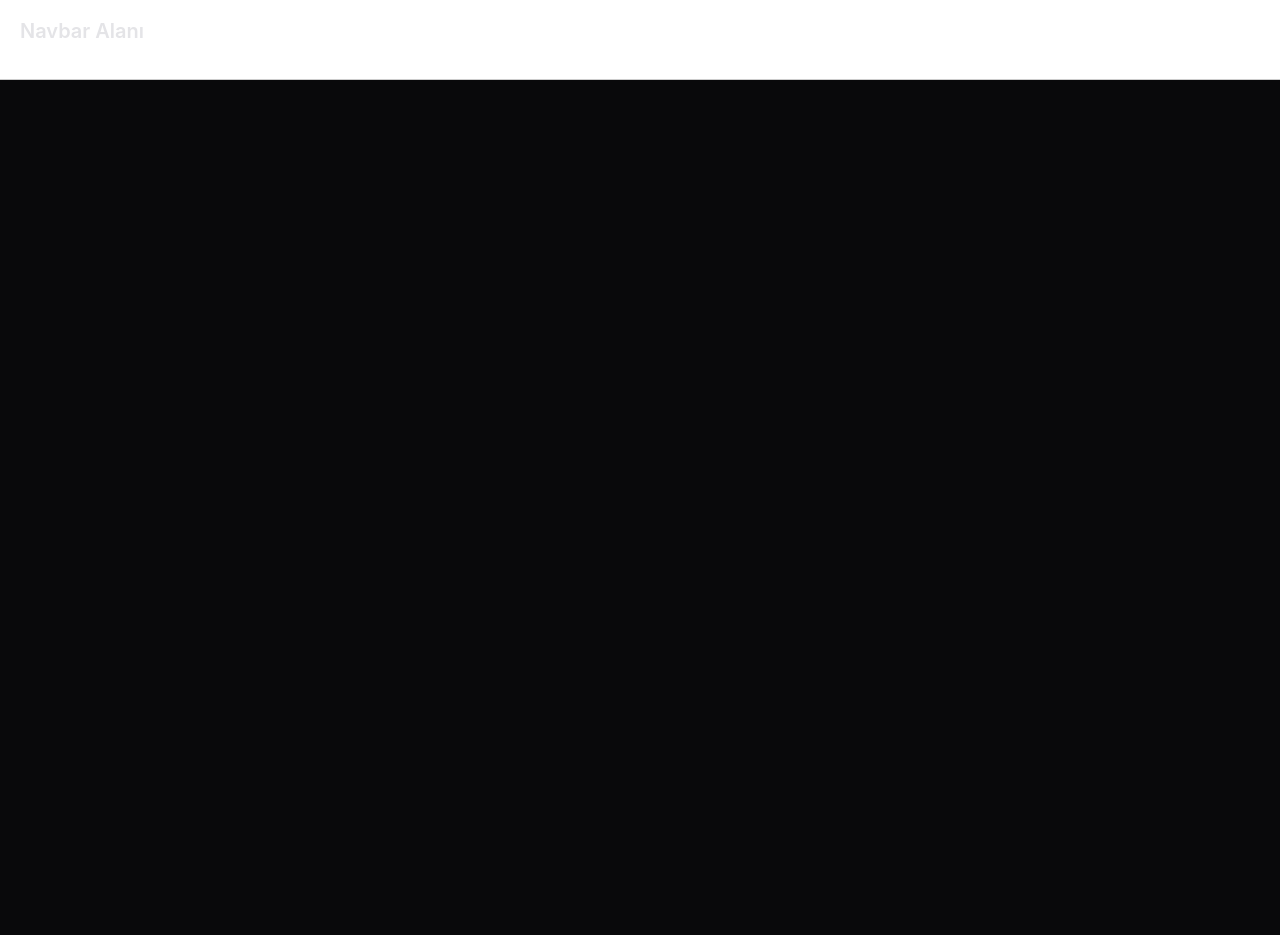
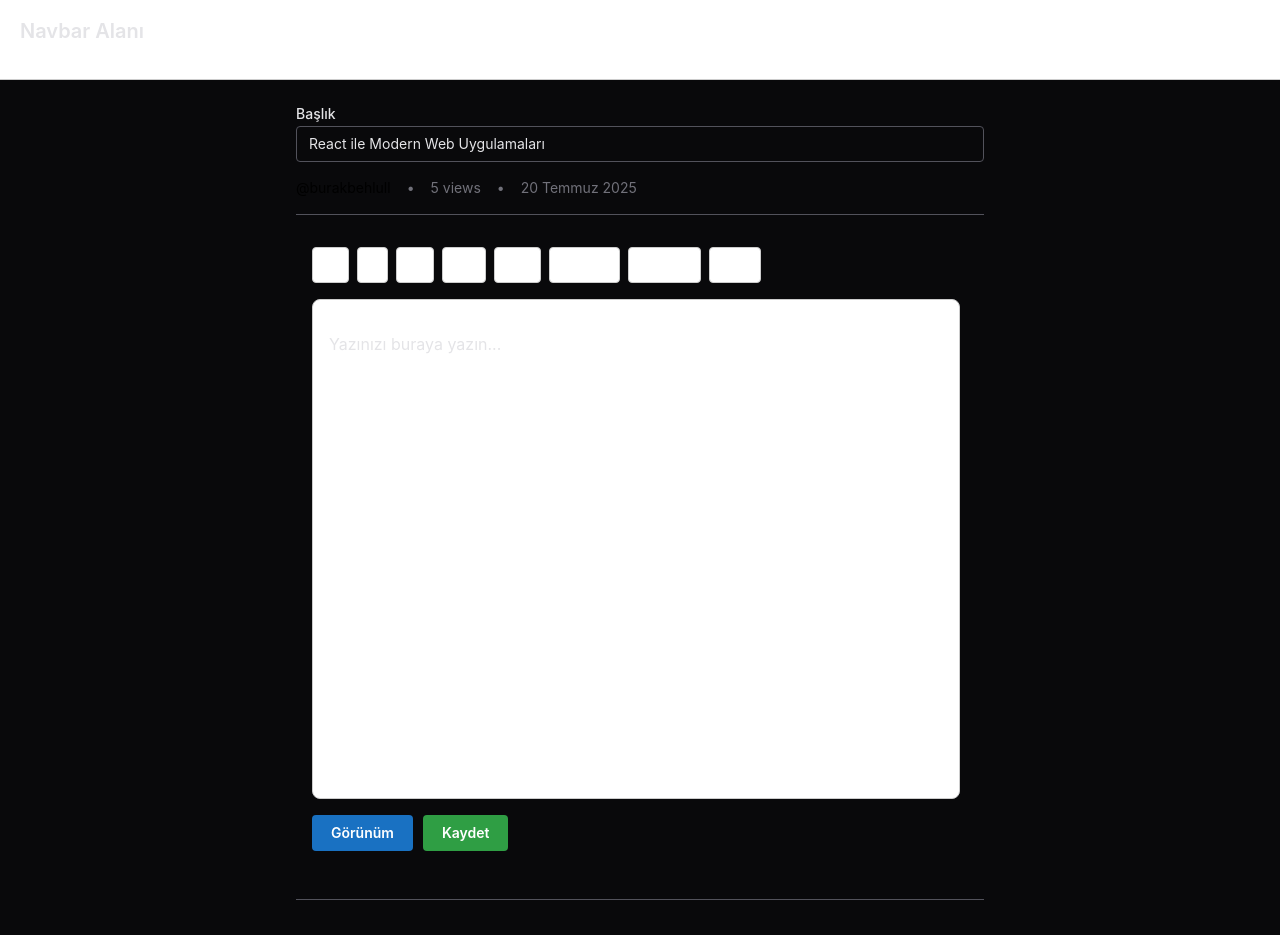
Before and after one commit to burakbehlull/blog-app-with-api, a React (Vite) app: page /create-post in a window 1280 px wide. Shown: the top 935 px of the page. Before the commit the page ends 800 px from the top, so only its background shows below. Built offline with nearby package versions, Linux system fonts and the light colour scheme.

Commit message:
feat: Create editor component and create post page

```diff
--- a/package.json
+++ b/package.json
@@ -12,6 +12,8 @@
   "dependencies": {
     "@mantine/core": "^8.1.3",
     "@mantine/hooks": "^8.1.3",
+    "@tiptap/react": "^3.0.7",
+    "@tiptap/starter-kit": "^3.0.7",
     "axios": "^1.10.0",
     "react": "^18.3.1",
     "react-dom": "^18.3.1",
--- /dev/null
+++ b/src/components/TiptapEditor.tsx
@@ -0,0 +1,69 @@
+import { useEditor, EditorContent } from '@tiptap/react';
+import StarterKit from '@tiptap/starter-kit';
+import Underline from '@tiptap/extension-underline';
+import CodeBlock from '@tiptap/extension-code-block';
+
+import { Button, Flex } from "@mantine/core";
+
+import React from 'react';
+
+export default function TiptapEditor({ onSave, onShow }) {
+  const editor = useEditor({
+    extensions: [
+      StarterKit,
+      Underline,
+      CodeBlock,
+    ],
+    content: '<p>Yazınızı buraya yazın...</p>',
+  });
+
+  if (!editor) return null;
+
+  const ButtonStyle = {
+    marginRight: '0.5rem',
+    padding: '0.4rem 0.8rem',
+    borderRadius: '4px',
+    border: '1px solid #ccc',
+    background: '#fff',
+    cursor: 'pointer',
+  }
+
+  const showHandle = () => {
+	if (editor) {
+		const html = editor.getHTML();
+		onShow(html);
+	}
+  }
+
+  return (
+    <div style={{ maxWidth: 700, margin: '0 auto', padding: '1rem' }}>
+      <div style={{ marginBottom: '1rem', display: 'flex', flexWrap: 'wrap' }}>
+        <Button variant="default" color="gray" onClick={() => editor.chain().focus().toggleBold().run()} style={ButtonStyle}><strong>B</strong></Button>
+        <Button variant="default" color="gray" onClick={() => editor.chain().focus().toggleItalic().run()} style={ButtonStyle}><em>I</em></Button>
+        <Button variant="default" color="gray" onClick={() => editor.chain().focus().toggleUnderline().run()} style={ButtonStyle}><u>U</u></Button>
+        <Button variant="default" color="gray" onClick={() => editor.chain().focus().toggleHeading({ level: 1 }).run()} style={ButtonStyle}>H1</Button>
+        <Button variant="default" color="gray" onClick={() => editor.chain().focus().toggleHeading({ level: 2 }).run()} style={ButtonStyle}>H2</Button>
+        <Button variant="default" color="gray" onClick={() => editor.chain().focus().toggleBulletList().run()} style={ButtonStyle}>• Liste</Button>
+        <Button variant="default" color="gray" onClick={() => editor.chain().focus().toggleOrderedList().run()} style={ButtonStyle}>1. Liste</Button>
+        <Button variant="default" color="gray" onClick={() => editor.chain().focus().toggleCodeBlock().run()} style={ButtonStyle}>{'</>'}</Button>
+      </div>
+
+      <div aria-label="Yazı editörü">
+        <EditorContent editor={editor} className="my-editor" />
+      </div>
+
+      <Flex
+		gap={10}
+	  >
+		  <Button mt="md" onClick={showHandle}>
+			Görünüm
+		  </Button>
+		  <Button
+			  variant="filled"
+			  mt="md"
+			  color="green"
+		  >Kaydet</Button>
+	  </Flex>
+    </div>
+  );
+}
--- a/src/components/index.ts
+++ b/src/components/index.ts
@@ -1,5 +1,7 @@
 import PostCard from "./PostCard"
+import TiptapEditor from "./TiptapEditor"
 
 export {
-	PostCard
+	PostCard,
+	TiptapEditor
 }
--- /dev/null
+++ b/src/index.css
@@ -0,0 +1,11 @@
+.my-editor .ProseMirror {
+  min-height: 300px;
+  height: 500px;
+  width: 100%;
+  border: 1px solid #ccc;
+  padding: 1rem;
+  border-radius: 8px;
+  background: white;
+  overflow-y: auto;
+  outline: none;
+}
--- a/src/main.tsx
+++ b/src/main.tsx
@@ -4,6 +4,7 @@ import { BrowserRouter } from 'react-router-dom';
 
 import { MantineProvider } from '@ui';
 import "@mantine/core/styles.css";
+import "./index.css"
 
 import App from './App.tsx'
 
--- a/src/pages/post/CreatePost.tsx
+++ b/src/pages/post/CreatePost.tsx
@@ -1,10 +1,69 @@
-import React from "react"
+import React, { useState } from "react";
+import { useParams } from "react-router-dom";
+import { Container, Title, Text, Group, Divider, TextInput, Button, Box, } from "@mantine/core";
+import { TiptapEditor } from "@components";
 
-const CreatePost = ()=> {
+export default function CreatePost() {
+  const { postId, userId } = useParams();
 
-	return (
-		<>CreatePost</>
-	)
+  const [title, setTitle] = useState("React ile Modern Web Uygulamaları");
+  const [savedHTML, setSavedHTML] = useState("");
+
+  const handleShow = (html: string) => {
+    setSavedHTML(html);
+    console.log("Kayıt Edilen HTML:", html);
+  }
+  const handleSave = () => {}
+
+
+  return (
+    <Container size="sm" py="6.3rem">
+      <TextInput
+        label="Başlık"
+        placeholder="Başlık girin"
+        value={title}
+        onChange={(event) => setTitle(event.currentTarget.value)}
+        mb="md"
+      />
+
+      <Group spacing="xs" mb="md" align="center">
+        <Text color="black" size="sm">
+          @burakbehlull
+        </Text>
+        <Text color="dimmed" size="sm">•</Text>
+        <Text color="dimmed" size="sm">5 views</Text>
+        <Text color="dimmed" size="sm">•</Text>
+        <Text color="dimmed" size="sm">20 Temmuz 2025</Text>
+      </Group>
+
+      <Divider mb="md" />
+
+      <Box
+        style={{
+          minHeight: "50vh",
+          overflowY: "auto",
+          paddingRight: "0.5rem",
+        }}
+        mb="md"
+      >
+        <TiptapEditor onShow={handleShow} onSave={handleSave} />
+      </Box>
+
+      <Divider my="xl" />
+
+      <Box mt="xl">
+        <Title order={4}>Görünüm: </Title>
+        <Box
+          dangerouslySetInnerHTML={{ __html: savedHTML }}
+          style={{
+            border: "1px dashed #ccc",
+            padding: "1rem",
+            borderRadius: "8px",
+            backgroundColor: "#f9f9f9",
+            marginTop: "1rem",
+          }}
+        />
+      </Box>
+    </Container>
+  );
 }
-
-export default CreatePost
```
Also changed, not shown: 1 other file (tests, documents, lock files or other folders).
